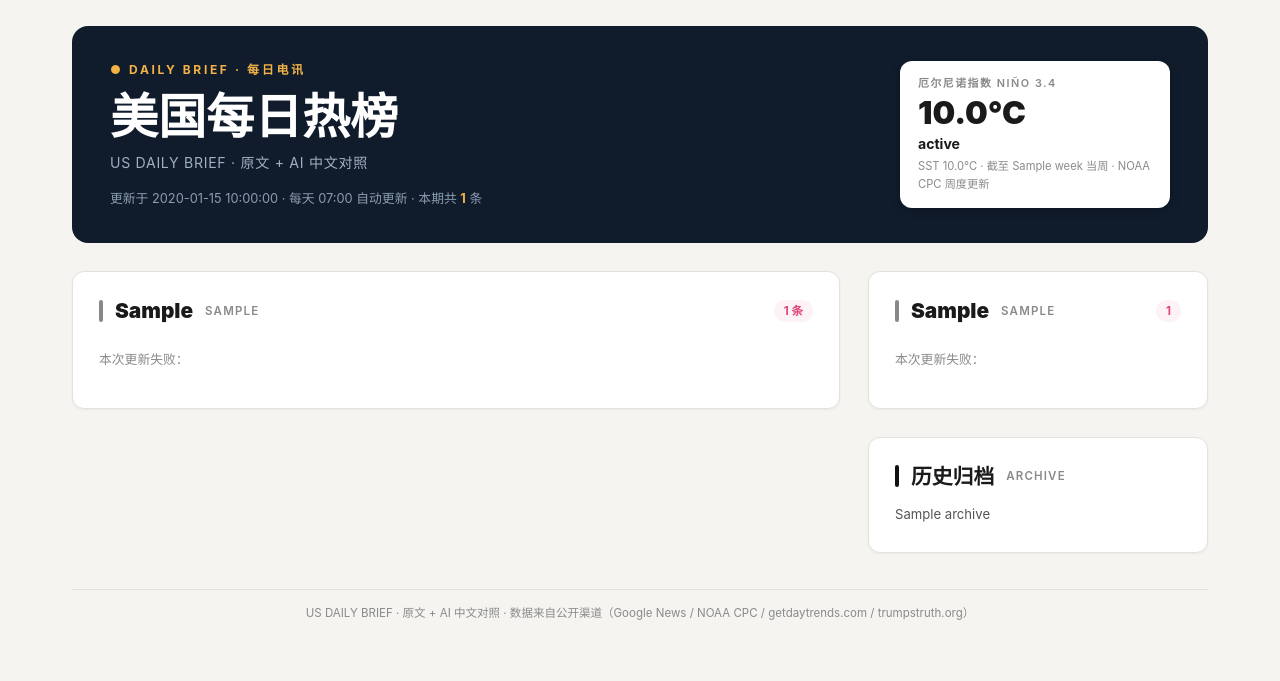
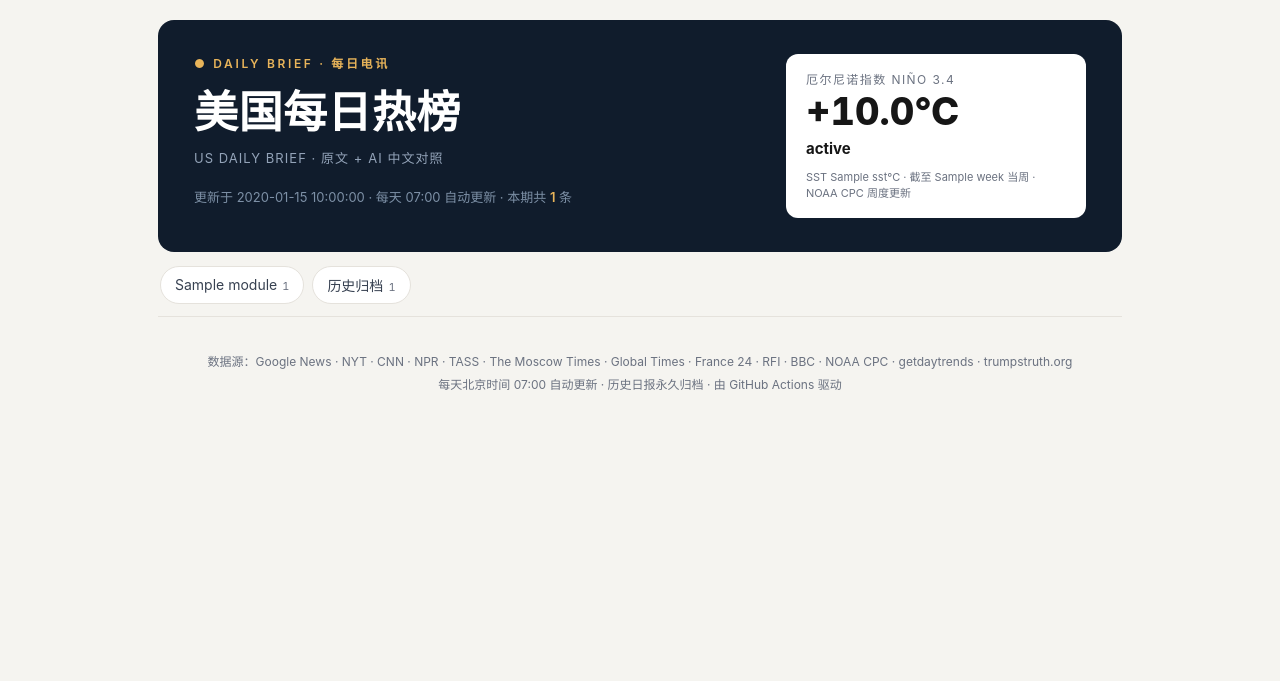
Before and after one commit to xlq1314520/us-daily-brief, a Python web app: template templates/page.html in a window 1280 px wide. Shown: the top 681 px of the page. Run offline with Jinja, Linux system fonts and the light colour scheme; the template is opened without the code that fills it: most values are stand-ins (such as "Sample title", 1, 10 or a date in 2020).

Commit message:
multi-country outlets + category tabs: templates/page.html

```diff
--- a/templates/page.html
+++ b/templates/page.html
@@ -1,278 +1,229 @@
 <!DOCTYPE html>
 <html lang="zh-CN">
 <head>
-<meta charset="utf-8">
+<meta charset="UTF-8">
 <meta name="viewport" content="width=device-width, initial-scale=1">
 <title>{% if is_archive %}历史日报 · {{ archive_date }}{% else %}美国每日热榜 · US DAILY BRIEF{% endif %}</title>
 <style>
-  :root {
-    --bg:#f5f4f0; --card:#ffffff; --ink:#1a1a1a; --ink-soft:#333333;
-    --gray:#8a8a8a; --gray-mid:#555555; --line:#e5e2dc; --hair:#eceae4;
-    --mast:#101c2c; --accent:#e0457a; --gold:#f2b245;
+  :root{
+    --bg:#f5f4f0; --ink:#161616; --muted:#6b7280; --line:#e5e2dc;
+    --accent:#e0457a; --navy:#101c2c; --gold:#e8b45a;
   }
-  * { box-sizing:border-box; }
-  html { scroll-behavior:smooth; }
-  body { margin:0; background:var(--bg); color:var(--ink);
-         font-family:-apple-system,"PingFang SC","Hiragino Sans GB","Microsoft YaHei",
-                     "Segoe UI",Roboto,sans-serif; line-height:1.6; }
-  a { color:inherit; }
-  .wrap { max-width:1180px; margin:0 auto; padding:26px 22px 60px; }
+  *{box-sizing:border-box;margin:0;padding:0}
+  body{background:var(--bg);color:var(--ink);font-family:-apple-system,BlinkMacSystemFont,"Segoe UI","PingFang SC","Hiragino Sans GB","Microsoft YaHei",sans-serif;line-height:1.6}
+  a{color:inherit;text-decoration:none}
+  .wrap{max-width:1000px;margin:0 auto;padding:20px 18px 60px}
 
-  /* ---------- 深色报头 ---------- */
-  .masthead { background:var(--mast); border-radius:16px; padding:34px 38px;
-              display:flex; justify-content:space-between; align-items:center;
-              gap:28px; flex-wrap:wrap; }
-  .mast-left { flex:1 1 480px; min-width:0; }
-  .kicker { font-size:.75rem; letter-spacing:.22em; font-weight:700;
-            color:var(--gold); text-transform:uppercase; margin-bottom:10px; }
-  .masthead h1 { font-size:3rem; font-weight:900; color:#fff; margin:0; line-height:1.15; }
-  .masthead .sub { color:#9fb0c3; font-size:.88rem; margin-top:8px; letter-spacing:.05em; }
-  .statusline { color:#8b9cb0; font-size:.8rem; margin:14px 0 0; }
-  .statusline b { color:var(--gold); }
-  .enso-card { flex:0 1 270px; min-width:230px; background:var(--card);
-               border-radius:12px; padding:14px 18px;
-               box-shadow:0 2px 10px rgba(0,0,0,.25); }
-  .enso-card a { text-decoration:none; display:block; }
-  .enso-title { font-size:.68rem; letter-spacing:.14em; color:var(--gray);
-                text-transform:uppercase; font-weight:600; }
-  .enso-value { font-size:2rem; font-weight:900; line-height:1.25; }
-  .enso-status { font-size:.88rem; font-weight:700; }
-  .enso-meta { font-size:.7rem; color:var(--gray); margin-top:3px; }
-  .enso-missing { font-size:.82rem; color:var(--gray); padding:6px 0; }
-  .kind-el_nino .enso-value, .kind-el_nino .enso-status { color:#c2410c; }
-  .kind-la_nina .enso-value, .kind-la_nina .enso-status { color:#1d4ed8; }
-  .kind-neutral .enso-value, .kind-neutral .enso-status { color:#6b7280; }
+  /* ===== 深色报头 ===== */
+  .hero{background:var(--navy);color:#fff;border-radius:16px;padding:34px 36px;display:flex;gap:28px;align-items:flex-start;flex-wrap:wrap}
+  .hero-left{flex:1 1 380px;min-width:0}
+  .kicker{color:var(--gold);font-size:12px;letter-spacing:.22em;font-weight:600;margin-bottom:14px}
+  .hero h1{font-size:44px;line-height:1.15;letter-spacing:.01em;white-space:nowrap}
+  .hero .sub{color:#93a3b8;font-size:13px;letter-spacing:.08em;margin-top:10px}
+  .hero .status{color:#7d90a6;font-size:13px;margin-top:18px}
+  .hero .status b{color:var(--gold);font-weight:600}
+  .enso-card{background:#fff;color:var(--ink);border-radius:12px;padding:16px 20px;flex:0 1 300px;min-width:230px}
+  .enso-card .t{font-size:12px;color:var(--muted);letter-spacing:.12em}
+  .enso-card .v{font-size:38px;font-weight:800;line-height:1.2;font-variant-numeric:tabular-nums}
+  .enso-card .s{font-size:15px;font-weight:700;margin-top:2px}
+  .enso-card .m{font-size:11px;color:var(--muted);margin-top:8px;line-height:1.5}
+  .kind-el_nino .v,.kind-el_nino .s{color:#c2410c}
+  .kind-la_nina .v,.kind-la_nina .s{color:#1d4ed8}
+  .kind-neutral .v,.kind-neutral .s{color:#6b7280}
+  .enso-card .na .v,.enso-card .na .s{color:#9ca3af}
+  .backlink{display:inline-block;margin:14px 0 0;color:var(--accent);font-size:13px}
 
-  /* ---------- 双栏 ---------- */
-  .cols { display:grid; grid-template-columns:minmax(0,1fr) 340px;
-          gap:28px; margin-top:28px; align-items:start; }
-  .main-col, .side-col { display:flex; flex-direction:column; gap:28px; min-width:0; }
+  /* ===== 标签栏 ===== */
+  .tabs{position:sticky;top:0;z-index:20;background:var(--bg);display:flex;gap:8px;overflow-x:auto;padding:14px 2px 12px;border-bottom:1px solid var(--line);scrollbar-width:none}
+  .tabs::-webkit-scrollbar{display:none}
+  .tab{flex:0 0 auto;border:1px solid var(--line);background:#fff;color:#374151;font-size:14px;padding:8px 14px;border-radius:999px;cursor:pointer;white-space:nowrap;font-family:inherit}
+  .tab .n{font-size:11px;color:var(--muted);margin-left:5px;font-variant-numeric:tabular-nums}
+  .tab.active{background:var(--navy);color:#fff;border-color:var(--navy)}
+  .tab.active .n{color:var(--gold)}
 
-  /* ---------- 模块卡片 ---------- */
-  .module { background:var(--card); border:1px solid var(--line); border-radius:12px;
-            box-shadow:0 1px 3px rgba(0,0,0,.05); padding:22px 26px; }
-  .mod-head { display:flex; align-items:center; gap:12px; margin-bottom:6px;
-              flex-wrap:wrap; }
-  .mod-bar { width:4px; height:22px; border-radius:2px; flex:0 0 auto; }
-  .mod-head h2 { font-size:1.3rem; font-weight:900; margin:0; flex:0 0 auto; }
-  .mod-head .en { font-size:.72rem; color:var(--gray); letter-spacing:.1em;
-                  text-transform:uppercase; font-weight:600; flex:1 1 140px;
-                  min-width:120px; }
-  .mod-count { margin-left:auto; font-size:.72rem; font-weight:700; color:var(--accent);
-               background:#fdf2f6; border-radius:20px; padding:2px 10px; flex:0 0 auto; }
-  .fail { font-size:.8rem; color:var(--gray); padding:10px 0 2px; }
+  /* ===== 模块 ===== */
+  .module{display:none;margin-top:22px}
+  .module.show{display:block}
+  .card{background:#fff;border:1px solid var(--line);border-radius:12px;padding:22px 26px;box-shadow:0 1px 3px rgba(16,28,44,.04)}
+  .mod-note{color:var(--muted);font-size:13px;margin-bottom:12px}
+  .mod-error{color:var(--muted);font-size:14px;padding:18px 0}
 
-  /* ---------- 条目（新闻 / 厄尔尼诺） ---------- */
-  article.item { padding:16px 0 14px; border-bottom:1px solid var(--hair); }
-  article.item:last-child { border-bottom:none; }
-  .item-zh-title { font-size:19px; font-weight:800; color:var(--ink);
-                   margin:0; line-height:1.5; }
-  .item-zh-title .zh-missing { color:var(--gray); font-size:.82rem; font-weight:400; }
-  .item-en-title { font-size:15px; color:var(--gray-mid); margin:5px 0 0; line-height:1.55; }
-  .item-zh-snip { font-size:15px; color:var(--ink-soft); line-height:1.85; margin:9px 0 0; }
-  .item-en-snip { font-size:14px; color:var(--gray); margin:7px 0 0; line-height:1.7; }
-  .item-meta { font-size:.76rem; color:var(--gray); margin-top:10px; }
-  .item-meta a { color:var(--accent); text-decoration:none; font-weight:600; }
-  .item-meta a:hover { text-decoration:underline; }
+  .group-title{display:flex;align-items:center;gap:8px;font-size:16px;font-weight:700;margin:22px 0 6px}
+  .group-title:first-child{margin-top:0}
+  .group-title .dot{width:8px;height:8px;border-radius:50%;background:var(--accent)}
+  .group-title.enso-disaster .dot{background:#dc2626}
+  .group-title.enso-agri .dot{background:#65a30d}
+  .group-title.enso-south .dot{background:#0e7c86}
+  .group-title.enso-agency .dot{background:#1d4ed8}
+  .group-count{font-size:12px;color:var(--muted);font-weight:400}
 
-  /* ---------- 特朗普时间线 ---------- */
-  ul.timeline { list-style:none; margin:6px 0 0; padding:0 0 0 18px;
-                border-left:2px solid #c9d4f0; }
-  ul.timeline li { position:relative; padding:12px 0 12px 16px;
-                   border-bottom:1px solid var(--hair); }
-  ul.timeline li:last-child { border-bottom:none; }
-  ul.timeline li::before { content:""; position:absolute; left:-7px; top:22px;
-                          width:12px; height:12px; border-radius:50%;
-                          background:#1d4ed8; border:2.5px solid var(--card); }
-  .tl-top { font-size:.74rem; color:var(--gray); }
-  .tl-top b { color:var(--ink); letter-spacing:.04em; }
-  .tl-en { font-size:15px; line-height:1.8; margin:6px 0 0; word-break:break-word; }
-  .tl-zh { font-size:15px; color:var(--ink-soft); line-height:1.85; margin:6px 0 0;
-           word-break:break-word; }
-  .tl-zh .zh-missing { color:var(--gray); font-size:.82rem; }
-  .tl-link { display:inline-block; font-size:.74rem; color:var(--accent);
-             text-decoration:none; margin-top:8px; font-weight:600; }
-  .tl-link:hover { text-decoration:underline; }
+  /* 新闻条目 */
+  .item{padding:20px 0;border-bottom:1px solid var(--line)}
+  .item:last-child{border-bottom:none;padding-bottom:4px}
+  .badges{display:flex;align-items:center;gap:8px;margin-bottom:8px;flex-wrap:wrap}
+  .country{color:#fff;font-size:11px;padding:2px 8px;border-radius:4px;letter-spacing:.05em}
+  .outlet{font-size:11px;color:var(--muted);text-transform:uppercase;letter-spacing:.08em;font-weight:600}
+  .zh-title{font-size:19px;font-weight:700;line-height:1.5}
+  .en-title{font-size:14px;color:#555;margin-top:5px;line-height:1.55}
+  .zh-snippet{font-size:15px;color:#333;line-height:1.85;margin-top:10px}
+  .en-snippet{font-size:13px;color:#777;line-height:1.7;margin-top:8px}
+  .meta{margin-top:10px;font-size:12px;color:var(--muted)}
+  .meta a{color:var(--accent)}
+  .meta a:hover{text-decoration:underline}
 
-  /* ---------- X 热搜排行 ---------- */
-  ol.rank { list-style:none; margin:6px 0 0; padding:0; counter-reset:r; }
-  ol.rank li { counter-increment:r; }
-  ol.rank a { display:flex; align-items:baseline; gap:10px; text-decoration:none;
-              padding:8px 6px; border-radius:6px; border-bottom:1px solid var(--hair); }
-  ol.rank li:last-child a { border-bottom:none; }
-  ol.rank a:hover { background:#faf9f6; }
-  ol.rank li::before { content:counter(r,decimal-leading-zero); font-size:.8rem;
-                      font-weight:800; color:var(--accent); flex:0 0 24px;
-                      font-variant-numeric:tabular-nums; }
-  .rank-zh { font-weight:700; font-size:.92rem; white-space:nowrap;
-              overflow:hidden; text-overflow:ellipsis; min-width:0; }
-  .rank-en { color:var(--gray); font-size:.8rem; white-space:nowrap;
-              overflow:hidden; text-overflow:ellipsis; max-width:42%; flex:0 1 auto; }
-  .rank-heat { margin-left:auto; font-size:.72rem; color:var(--gray);
-               flex:0 0 auto; font-variant-numeric:tabular-nums; }
+  /* X 热搜排行 */
+  .rank{display:flex;align-items:baseline;gap:12px;padding:9px 0;border-bottom:1px solid var(--line);font-size:14px}
+  .rank:last-child{border-bottom:none}
+  .rank .no{color:var(--accent);font-variant-numeric:tabular-nums;font-size:12px;flex:0 0 24px;font-weight:600}
+  .rank .word{font-weight:600;overflow:hidden;text-overflow:ellipsis;white-space:nowrap;max-width:45%}
+  .rank .orig{color:var(--muted);font-size:12px;overflow:hidden;text-overflow:ellipsis;white-space:nowrap;flex:1}
+  .rank .heat{color:var(--muted);font-size:12px;font-variant-numeric:tabular-nums;flex:0 0 auto}
 
-  /* ---------- 归档模块 ---------- */
-  .arc-list a { display:block; font-size:.82rem; color:var(--gray-mid);
-                text-decoration:none; padding:5px 0; border-bottom:1px solid var(--hair); }
-  .arc-list a:last-child { border-bottom:none; }
-  .arc-list a:hover { color:var(--accent); }
-  .arc-list a.home { color:var(--ink); font-weight:700; }
+  /* 特朗普时间线 */
+  .timeline{border-left:2px solid #dbe3ee;margin-left:6px}
+  .post{position:relative;padding:0 0 26px 22px}
+  .post:before{content:"";position:absolute;left:-6.5px;top:7px;width:11px;height:11px;border-radius:50%;background:#1d4ed8;border:2px solid #fff}
+  .post .date{font-size:12px;color:var(--muted);margin-bottom:6px}
+  .post .en{font-size:15px;line-height:1.8;color:#222;word-break:break-word}
+  .post .zh{font-size:15px;line-height:1.85;color:#444;margin-top:8px;word-break:break-word}
 
-  .foot { margin-top:36px; padding-top:14px; border-top:1px solid var(--line);
-          font-size:.72rem; color:var(--gray); text-align:center; }
-  .backline { margin:0 0 14px; font-size:.82rem; }
-  .backline a { color:var(--accent); text-decoration:none; font-weight:600; }
-  .backline a:hover { text-decoration:underline; }
+  /* 归档 */
+  .arch{display:grid;grid-template-columns:repeat(auto-fill,minmax(150px,1fr));gap:10px}
+  .arch a{background:#fff;border:1px solid var(--line);border-radius:8px;padding:12px 14px;font-size:14px;font-variant-numeric:tabular-nums}
+  .arch a:hover{border-color:var(--accent);color:var(--accent)}
 
-  /* ---------- 移动端 ---------- */
-  @media (max-width:960px) {
-    .wrap { padding:16px 14px 44px; }
-    .masthead { padding:24px 20px; border-radius:14px; }
-    .masthead h1 { font-size:2.1rem; }
-    .enso-card { flex:1 1 100%; }
-    .cols { grid-template-columns:minmax(0,1fr); }
+  .footer{margin-top:34px;color:var(--muted);font-size:12px;text-align:center;line-height:1.9}
+
+  @media (max-width:960px){
+    .hero{padding:26px 22px}
+    .hero h1{font-size:34px}
+    .enso-card{flex:0 0 100%}
+    .card{padding:18px 18px}
+    .zh-title{font-size:18px}
   }
 </style>
 </head>
 <body>
 <div class="wrap">
 
-  <!-- ================= 深色报头 ================= -->
-  <header class="masthead">
-    <div class="mast-left">
+  <header class="hero">
+    <div class="hero-left">
       <div class="kicker">● DAILY BRIEF · 每日电讯</div>
-      {% if is_archive %}
-      <div class="backline" style="margin:10px 0 0;"><a href="../index.html">← 返回最新一期</a></div>
-      <h1>历史日报 · <span style="white-space:nowrap;">{{ archive_date }}</span></h1>
-      {% else %}
-      <h1>美国每日热榜</h1>
-      {% endif %}
-      <div class="sub">US DAILY BRIEF · 原文 + AI 中文对照</div>
-      <p class="statusline">更新于 {{ generated_at }} · 每天 07:00 自动更新 · 本期共 <b>{{ total_count }}</b> 条</p>
+      <h1>{% if is_archive %}历史日报{% else %}美国每日热榜{% endif %}</h1>
+      <div class="sub">US DAILY BRIEF · 原文 + AI 中文对照{% if is_archive %} · {{ archive_date }}{% endif %}</div>
+      <div class="status">更新于 {{ generated_at }} · 每天 07:00 自动更新 · 本期共 <b>{{ total_count }}</b> 条</div>
+      {% if is_archive %}<a class="backlink" href="../index.html">← 返回最新一期</a>{% endif %}
     </div>
-    <div class="enso-card kind-{{ enso_index.kind if enso_index else 'none' }}">
     {% if enso_index %}
-      <a href="{{ enso_index.url }}" target="_blank" rel="noopener">
-        <div class="enso-title">厄尔尼诺指数 Niño 3.4</div>
-        <div class="enso-value">{% if enso_index.ssta > 0 %}+{% endif %}{{ "%.1f" | format(enso_index.ssta) }}°C</div>
-        <div class="enso-status">{{ enso_index.status }}</div>
-        <div class="enso-meta">SST {{ "%.1f" | format(enso_index.sst) }}°C · 截至 {{ enso_index.week }} 当周 · NOAA CPC 周度更新</div>
+    <a class="enso-card kind-{{ enso_index.kind }}" href="{{ enso_index.url }}" target="_blank" rel="noopener">
+      <div class="t">厄尔尼诺指数 NIÑO 3.4</div>
+      <div class="v">{{ "%+.1f"|format(enso_index.ssta) }}°C</div>
+      <div class="s">{{ enso_index.status }}</div>
+      <div class="m">SST {{ enso_index.sst }}°C · 截至 {{ enso_index.week }} 当周 · NOAA CPC 周度更新</div>
     </a>
     {% else %}
-      <div class="enso-title">厄尔尼诺指数 Niño 3.4</div>
-      <div class="enso-missing">指数数据暂缺</div>
+    <div class="enso-card kind-neutral"><div class="t">厄尔尼诺指数 NIÑO 3.4</div>
+      <div class="v na">—</div><div class="s na">指数数据暂缺</div>
+      <div class="m">NOAA CPC 周度更新 · 下次更新时自动补齐</div></div>
+    {% endif %}
+  </header>
+
+  <nav class="tabs" id="tabs">
+    {% for m in modules %}
+    <button class="tab" data-tab="{{ m.key }}">{{ m.label }}<span class="n">{% if m.kind == "enso" %}{{ m.groups|map(attribute='entries')|map('length')|sum }}{% else %}{{ m.entries|length }}{% endif %}</span></button>
+    {% endfor %}
+    <button class="tab" data-tab="archive">历史归档<span class="n">{{ archives|length }}</span></button>
+  </nav>
+
+  {% macro news_item(e) %}
+  <article class="item">
+    <div class="badges">
+      {% if e.country %}<span class="country" style="background:{{ e.country_color }}">{{ e.country }}</span>{% endif %}
+      {% if e.outlet %}<span class="outlet">{{ e.outlet }}</span>{% endif %}
+    </div>
+    <div class="zh-title">{{ e.zh_title or e.title }}</div>
+    {% if e.zh_title %}<div class="en-title">{{ e.title }}</div>{% endif %}
+    {% if e.zh_snippet %}<div class="zh-snippet">{{ e.zh_snippet }}</div>{% endif %}
+    {% if e.snippet and e.zh_snippet %}<div class="en-snippet">{{ e.snippet }}</div>
+    {% elif e.snippet %}<div class="en-snippet">{{ e.snippet }}</div>{% endif %}
+    <div class="meta">{{ e.date_str }}{% if e.date_str %} · {% endif %}<a href="{{ e.url }}" target="_blank" rel="noopener">阅读原文 {{ e.domain }} ↗</a></div>
+  </article>
+  {% endmacro %}
+
+  {% for m in modules %}
+  <section class="module" id="tab-{{ m.key }}">
+    <div class="card">
+      {% if m.kind == "enso" %}
+        {% for g in m.groups %}
+        <h2 class="group-title enso-{{ g.key }}"><span class="dot"></span>{{ g.name }}<span class="group-count">{{ g.entries|length }} 条</span></h2>
+        {% for e in g.entries %}{{ news_item(e) }}{% endfor %}
+        {% endfor %}
+        {% if m.error %}<div class="mod-error">{{ m.error }}</div>{% endif %}
+      {% elif m.kind == "x_trends" %}
+        {% for e in m.entries %}
+        <a class="rank" href="{{ e.url }}" target="_blank" rel="noopener">
+          <span class="no">{{ "%02d"|format(loop.index) }}</span>
+          <span class="word">{{ e.zh_title or e.title }}</span>
+          {% if e.zh_title %}<span class="orig">{{ e.title }}</span>{% endif %}
+          <span class="heat">{{ e.extra.tweet_count }}</span>
+        </a>
+        {% endfor %}
+        {% if m.error %}<div class="mod-error">{{ m.error }}</div>{% endif %}
+      {% elif m.kind == "trump" %}
+        <div class="timeline">
+        {% for e in m.entries %}
+          <div class="post">
+            <div class="date">{{ e.date_str }} · trumpstruth.org · <a href="{{ e.url }}" target="_blank" rel="noopener" style="color:var(--accent)">原帖 ↗</a></div>
+            {% if e.snippet and e.snippet != e.title %}
+              <div class="en">{{ e.snippet }}</div>
+              {% if e.zh_snippet %}<div class="zh">{{ e.zh_snippet }}</div>{% endif %}
+            {% else %}
+              <div class="en">{{ e.zh_title or e.title }}</div>
+              {% if e.zh_title and e.title != e.zh_title %}<div class="zh">{{ e.title }}</div>{% endif %}
             {% endif %}
           </div>
-  </header>
-
-  <!-- ================= 双栏内容 ================= -->
-  <div class="cols">
-
-    <!-- 主栏 -->
-    <div class="main-col">
-      {% for sec in main_sections %}
-      <section class="module" id="sec-{{ sec.source }}">
-        <div class="mod-head">
-          <span class="mod-bar" style="background:{{ sec.color }};"></span>
-          <h2>{{ sec.zh }}</h2>
-          <span class="en">{{ sec.en }}</span>
-          <span class="mod-count">{{ sec.entries | length }} 条</span>
-        </div>
-
-        {% if not sec.ok %}
-        <p class="fail">本次更新失败：{{ sec.error }}</p>
-
-        {% elif sec.source == "trump" %}
-        <ul class="timeline">
-          {% for it in sec.entries %}
-          <li>
-            <div class="tl-top"><b>{{ it.date_str }}</b> · {{ it.source_name }}</div>
-            {% if it.snippet and it.snippet != it.title %}
-            <p class="tl-en">{{ it.snippet }}</p>
-            <p class="tl-zh">
-              {% if it.zh_snippet %}{{ it.zh_snippet }}
-              {% elif it.zh_title %}{{ it.zh_title }}
-              {% else %}<span class="zh-missing">（翻译失败）</span>{% endif %}
-            </p>
-            {% else %}
-            <p class="tl-en">{{ it.title }}</p>
-            <p class="tl-zh">
-              {% if it.zh_title %}{{ it.zh_title }}
-              {% else %}<span class="zh-missing">（翻译失败）</span>{% endif %}
-            </p>
-            {% endif %}
-            {% if it.domain %}<a class="tl-link" href="{{ it.url }}" target="_blank" rel="noopener">阅读原文 {{ it.domain }} ↗</a>{% endif %}
-          </li>
-          {% endfor %}
-        </ul>
-
-        {% else %}
-        {% for it in sec.entries %}
-        <article class="item">
-          <p class="item-zh-title">
-            {% if it.zh_title %}{{ it.zh_title }}
-            {% else %}<span class="zh-missing">（翻译失败）</span>{% endif %}
-          </p>
-          <p class="item-en-title">{{ it.title }}</p>
-          {% if it.zh_snippet %}<p class="item-zh-snip">{{ it.zh_snippet }}</p>{% endif %}
-          {% if it.snippet %}<p class="item-en-snip">{{ it.snippet }}</p>{% endif %}
-          <div class="item-meta">{{ it.source_name }} · {{ it.date_str }}
-            {% if it.domain %} · <a href="{{ it.url }}" target="_blank" rel="noopener">阅读原文 ↗</a>{% endif %}
-          </div>
-        </article>
-        {% endfor %}
-        {% endif %}
-      </section>
         {% endfor %}
         </div>
-
-    <!-- 侧栏 -->
-    <div class="side-col">
-      {% for sec in sidebar_sections %}
-      <section class="module" id="sec-{{ sec.source }}">
-        <div class="mod-head">
-          <span class="mod-bar" style="background:{{ sec.color }};"></span>
-          <h2>{{ sec.zh }}</h2>
-          <span class="en">{{ sec.en }}</span>
-          <span class="mod-count">{{ sec.entries | length }}</span>
+        {% if m.error %}<div class="mod-error">{{ m.error }}</div>{% endif %}
+      {% else %}
+        {% if m.note %}<div class="mod-note">{{ m.note }}</div>{% endif %}
+        {% for e in m.entries %}{{ news_item(e) }}{% endfor %}
+        {% if m.error %}<div class="mod-error">{{ m.error }}</div>{% endif %}
+      {% endif %}
     </div>
-        {% if not sec.ok %}
-        <p class="fail">本次更新失败：{{ sec.error }}</p>
-        {% else %}
-        <ol class="rank">
-          {% for it in sec.entries %}
-          <li>
-            <a href="{{ it.url }}" target="_blank" rel="noopener">
-              <span class="rank-zh">{% if it.zh_title %}{{ it.zh_title }}{% else %}{{ it.title }}{% endif %}</span>
-              {% if it.zh_title %}<span class="rank-en">{{ it.title }}</span>{% endif %}
-              <span class="rank-heat">{{ it.extra.tweet_count }}</span>
-            </a>
-          </li>
-          {% endfor %}
-        </ol>
-        {% endif %}
   </section>
   {% endfor %}
 
-      <section class="module">
-        <div class="mod-head">
-          <span class="mod-bar" style="background:#111111;"></span>
-          <h2>历史归档</h2>
-          <span class="en">ARCHIVE</span>
+  <section class="module" id="tab-archive">
+    <div class="card">
+      <div class="arch">
+        {% for a in archives %}<a href="{{ archive_prefix }}{{ a.name }}">{{ a.label }}</a>{% endfor %}
       </div>
-        <div class="arc-list">
-          {% if is_archive %}
-          <a class="home" href="../index.html">← 返回最新一期</a>
-          {% endif %}
-          {% for a in archives %}
-          <a href="{{ archive_prefix }}{{ a.name }}">{{ a.label }}</a>
-          {% endfor %}
+      {% if not archives %}<div class="mod-error">暂无历史归档</div>{% endif %}
     </div>
   </section>
+
+  <div class="footer">
+    数据源：Google News · NYT · CNN · NPR · TASS · The Moscow Times · Global Times · France 24 · RFI · BBC · NOAA CPC · getdaytrends · trumpstruth.org<br>
+    每天北京时间 07:00 自动更新 · 历史日报永久归档 · 由 GitHub Actions 驱动
   </div>
 </div>
 
-  <div class="foot">US DAILY BRIEF · 原文 + AI 中文对照 · 数据来自公开渠道（Google News / NOAA CPC / getdaytrends.com / trumpstruth.org）</div>
-</div>
+<script>
+(function(){
+  var tabs = document.querySelectorAll('.tab');
+  function show(key){
+    document.querySelectorAll('.module').forEach(function(s){ s.classList.remove('show'); });
+    var el = document.getElementById('tab-' + key);
+    if(el) el.classList.add('show');
+    tabs.forEach(function(t){ t.classList.toggle('active', t.dataset.tab === key); });
+    if(history.replaceState) history.replaceState(null, '', '#' + key);
+  }
+  tabs.forEach(function(t){ t.addEventListener('click', function(){ show(t.dataset.tab); }); });
+  var initial = location.hash ? location.hash.slice(1) : 'headlines';
+  if(!document.getElementById('tab-' + initial)) initial = 'headlines';
+  show(initial);
+})();
+</script>
 </body>
 </html>
```
Lines whose indentation alone changed are shown as unchanged.
